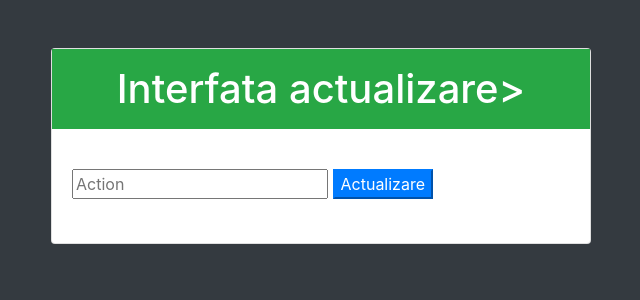
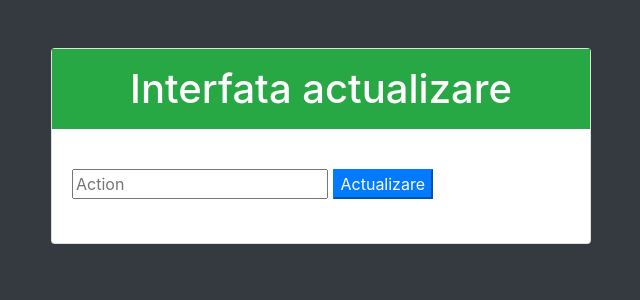
Before and after one commit to PetricaVlad/Tema3, a PHP site: page /edit.php?GetID=1 in a window 1280 px wide. Shown: the top 300 px of the page, without its empty margins (319-959 px from the left). Run offline with PHP 8.4, Linux system fonts and the light colour scheme; data that the repository does not hold is empty.

Commit message:
Update edit.php

```diff
--- a/edit.php
+++ b/edit.php
@@ -22,7 +22,7 @@ $nume1=$row['nume'];
 <div class="col-lg-6 m-auto">
 <div class="card mt-5">
 <div class="card-title">
-<h1 class="bg-success text-white text-center py-3">Interfata actualizare>
+<h1 class="bg-success text-white text-center py-3">Interfata actualizare
 </div>
 <div class="card-body">
 <form action="server.php?id=<?php echo $id1?>" method="POST">
```
